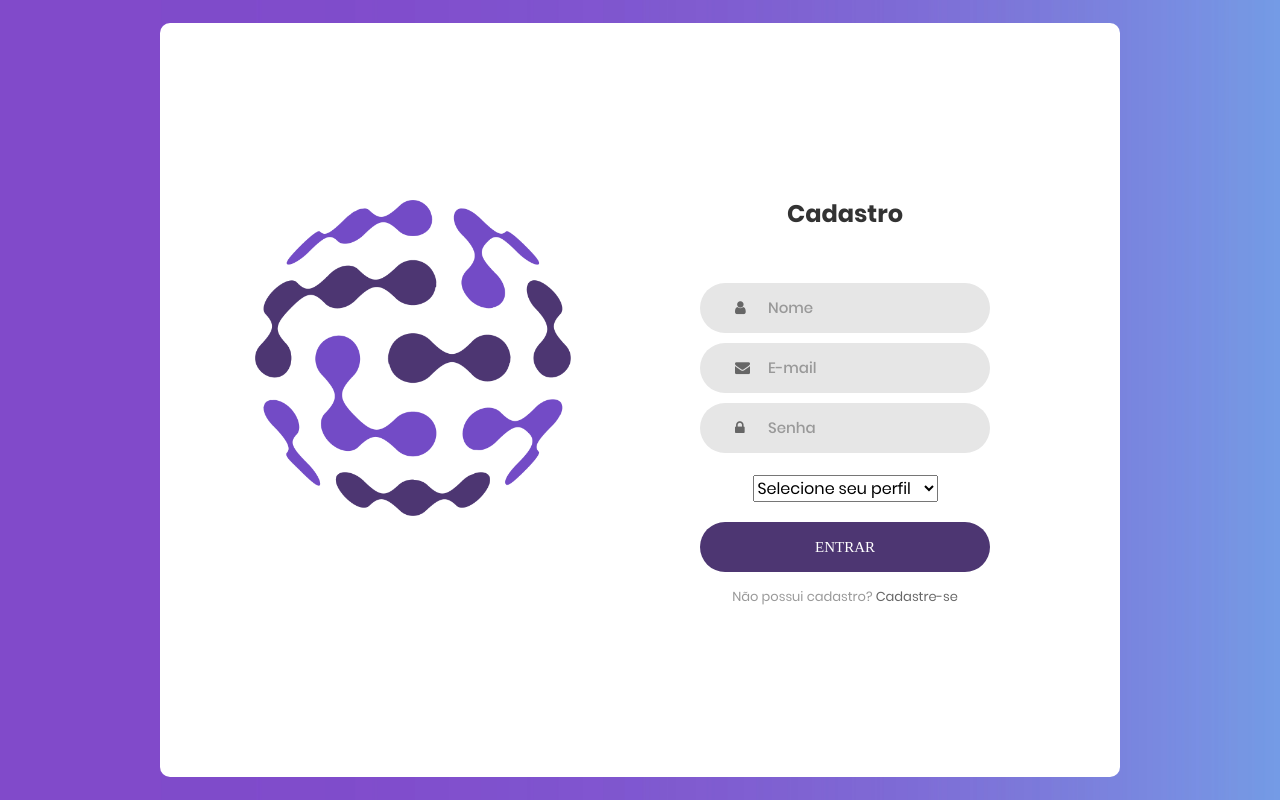
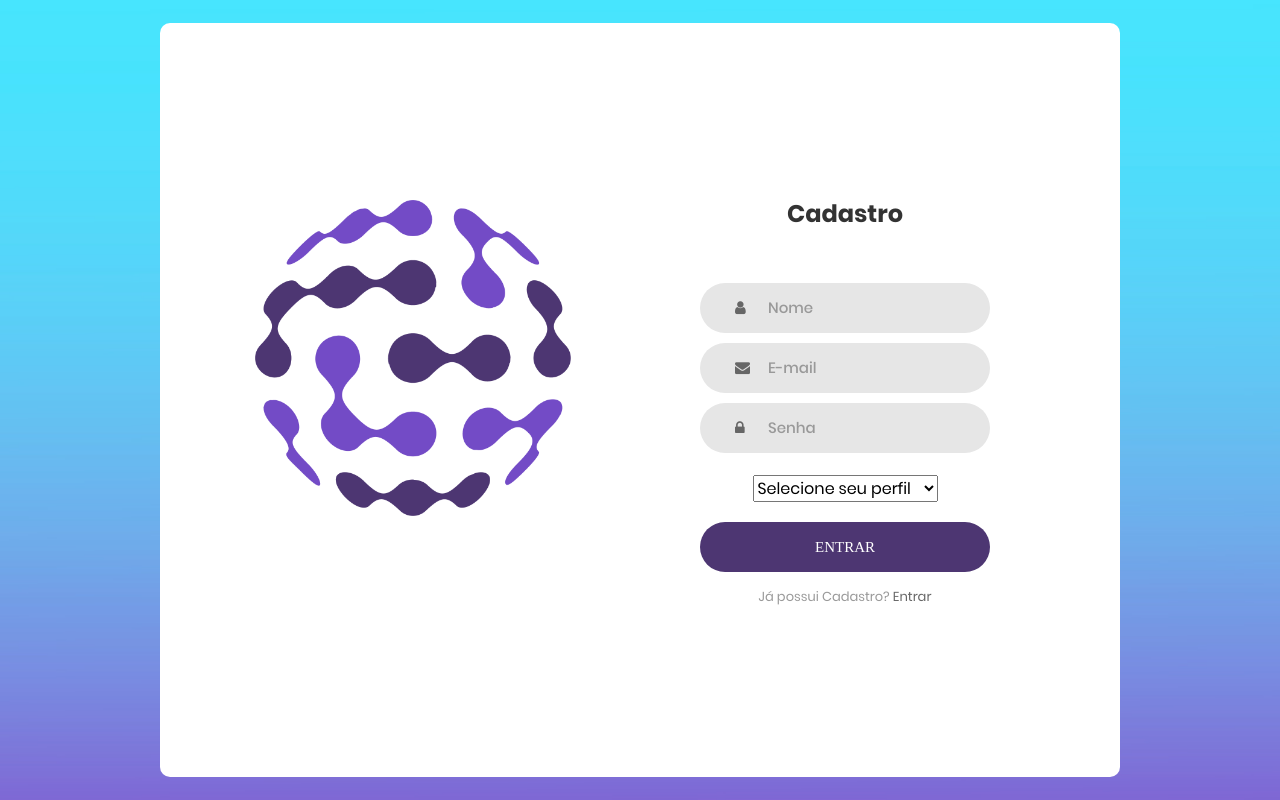
Before and after one commit to tatycalixto/vaidecode-hackCCR-2, a PHP site: page /Login/cadastro.php in a window 1280 px wide. Run offline with PHP 8.4, Linux system fonts and the light colour scheme; some web fonts are replaced.

Commit message:
Adicionei a verificação de login e cadastro

```diff
--- a/vai de code/Login/cadastro.php
+++ b/vai de code/Login/cadastro.php
@@ -26,7 +26,7 @@
 <body>
 
 	<div class="limiter">
-		<div class="container-login100">
+		<div class="container-cadastro100">
 			<div class="wrap-login100">
 				<div class="login100-pic js-tilt" data-tilt>
 					<img src="images/img-01.png" alt="IMG">
@@ -73,6 +73,11 @@
 					</div>
 
 
+					<?php if (isset($_GET['login']) &&  $_GET['login'] == 'equal') { ?>
+						<div class="text-danger">
+							E-mail já cadastrado!
+						</div>
+					<?php } ?>
 
 
 
@@ -86,10 +91,10 @@
 
 					<div class="text-center p-t-12">
 						<span class="txt1">
-							Não possui cadastro?
+							Já possui Cadastro?
 						</span>
-						<a class="txt2" href="#">
-							Cadastre-se
+						<a class="txt2" href="login.php">
+							Entrar
 						</a>
 					</div>
 
--- a/vai de code/Login/css/main.css
+++ b/vai de code/Login/css/main.css
@@ -202,6 +202,26 @@ iframe {
   align-items: center;
   padding: 15px;
   background-image: url('../images/backlogin.jpg');
+  background-size: cover;
+  /*background: -webkit-linear-gradient(-135deg, #c850c0, #4158d0);
+  background: -o-linear-gradient(-135deg, #c850c0, #4158d0);
+  background: -moz-linear-gradient(-135deg, #c850c0, #4158d0);
+  background: linear-gradient(-135deg, #c850c0, #4158d0);*/
+}
+
+.container-cadastro100 {
+  width: 100%;
+  min-height: 100vh;
+  display: -webkit-box;
+  display: -webkit-flex;
+  display: -moz-box;
+  display: -ms-flexbox;
+  display: flex;
+  flex-wrap: wrap;
+  justify-content: center;
+  align-items: center;
+  padding: 15px;
+  background-image: url('../images/backlogin2.jpg');
   background-size: cover;
   /*background: -webkit-linear-gradient(-135deg, #c850c0, #4158d0);
   background: -o-linear-gradient(-135deg, #c850c0, #4158d0);
```
Also changed, not shown: vai de code/Login/check_login.php (added, +19 -0 lines), vai de code/Login/login.php (+6 -2 lines), vai de code/Login/register.php (+22 -5 lines), vai de code/Login/images/backlogin.jpg, vai de code/Login/images/backlogin2.jpg (added), vai de code/Login/images/backlogin_.jpg (added).
